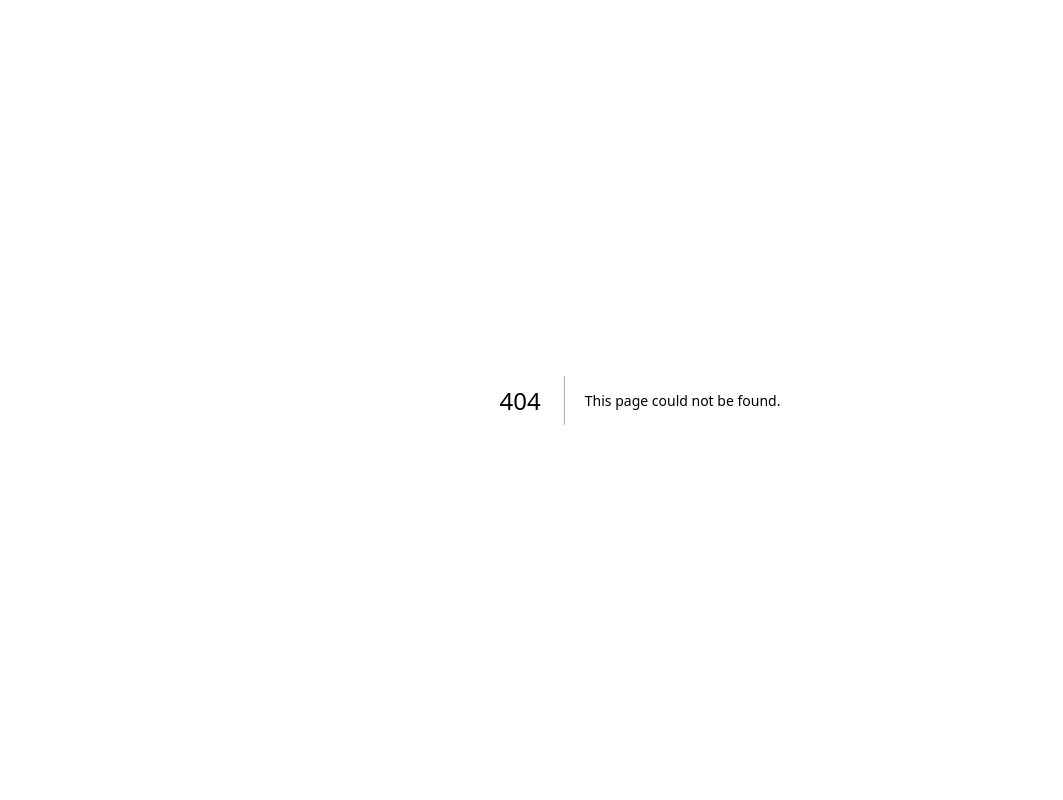
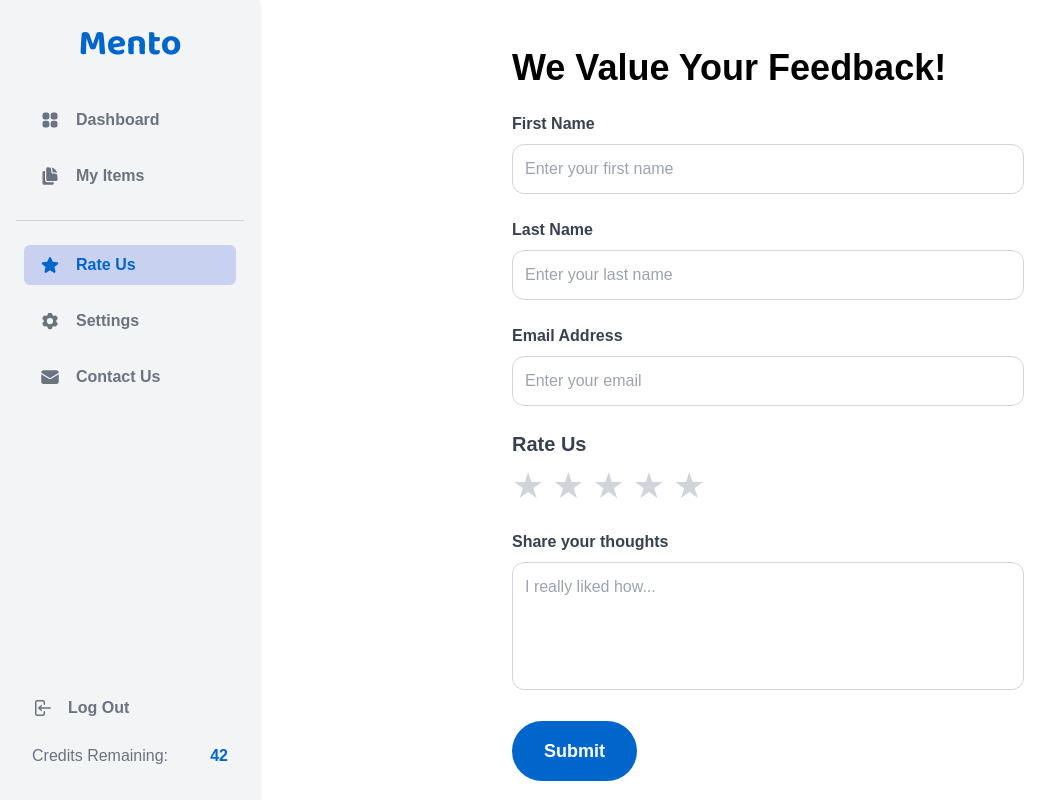
Before and after one commit to jsanch387/mento-app, a Next.js app: page /dashboard/rate in a window 1280 px wide. Before the commit this address had no page. Shown: the whole page, without its empty margins (0-1063 px from the left). Built offline with nearby package versions, Linux system fonts and the light colour scheme.

Commit message:
rating feature

```diff
--- /dev/null
+++ b/app/dashboard/rate/page.tsx
@@ -0,0 +1,47 @@
+"use client";
+
+import React, { useState } from "react";
+import RatingForm from "@/app/features/rating/RatingForm";
+import { submitUserFeedback } from "@/app/features/rating/api/rating-api";
+
+export default function RatePage() {
+  const [submissionStatus, setSubmissionStatus] = useState<{
+    success: boolean;
+    message: string;
+  } | null>(null);
+
+  const handleFormSubmit = async (data: {
+    firstName: string;
+    lastName: string;
+    email: string;
+    rating: number;
+    comment: string;
+  }) => {
+    try {
+      const response = await submitUserFeedback(data);
+      setSubmissionStatus({ success: true, message: response.message });
+    } catch (error: any) {
+      setSubmissionStatus({
+        success: false,
+        message: error.message || "Failed to submit feedback.",
+      });
+    }
+  };
+
+  return (
+    <div className="min-h-screen flex  justify-center px-6">
+      {/* Show Success/Error Message */}
+      {submissionStatus ? (
+        <div
+          className={`text-center text-4xl font-semibold ${
+            submissionStatus.success ? "text-green-600" : "text-red-600"
+          }`}
+        >
+          {submissionStatus.message}
+        </div>
+      ) : (
+        <RatingForm onSubmit={handleFormSubmit} />
+      )}
+    </div>
+  );
+}
--- a/app/features/create-lesson-plan/api/create-lesson-plan.ts
+++ b/app/features/create-lesson-plan/api/create-lesson-plan.ts
@@ -16,7 +16,7 @@ export const createLessonPlan = async ({
   additionalDetails?: string;
 }): Promise<CreateLessonPlanResponse> => {
   try {
-    const response = await apiClient.post("/lesson-plan", {
+    const response = await apiClient.post("/lesson-plans", {
       gradeLevel,
       subject,
       duration,
--- a/app/features/dashboard/components/SideNavLinks.tsx
+++ b/app/features/dashboard/components/SideNavLinks.tsx
@@ -22,7 +22,7 @@ const primaryLinks = [
 ];
 
 const secondaryLinks = [
-  { name: "Rate Us", href: "/rate", icon: StarIcon },
+  { name: "Rate Us", href: "/dashboard/rate", icon: StarIcon },
   { name: "Settings", href: "/dashboard/settings", icon: Cog6ToothIcon },
   { name: "Contact Us", href: "/contact", icon: EnvelopeIcon },
 ];
--- /dev/null
+++ b/app/features/rating/RatingForm.tsx
@@ -0,0 +1,102 @@
+"use client";
+
+import React, { useState } from "react";
+import Input from "@/app/shared/components/Input";
+import Button from "@/app/shared/components/Button";
+import StarRating from "@/app/shared/components/StarRating";
+
+const RatingForm = ({ onSubmit }: { onSubmit: (data: any) => void }) => {
+  const [firstName, setFirstName] = useState("");
+  const [lastName, setLastName] = useState("");
+  const [email, setEmail] = useState("");
+  const [rating, setRating] = useState(0);
+  const [comment, setComment] = useState("");
+
+  const handleSubmit = (e: React.FormEvent) => {
+    e.preventDefault();
+    onSubmit({
+      firstName,
+      lastName,
+      email,
+      rating,
+      comment,
+    });
+  };
+
+  return (
+    <form
+      className="space-y-6 w-full max-w-lg mx-auto rounded-lg"
+      onSubmit={handleSubmit}
+    >
+      <h1 className="text-4xl font-bold mb-6 text-left">
+        We Value Your Feedback!
+      </h1>
+      {/* First Name */}
+      <Input
+        id="firstName"
+        name="firstName"
+        type="text"
+        label="First Name"
+        placeholder="Enter your first name"
+        value={firstName}
+        onChange={(e) => setFirstName(e.target.value)}
+        required
+      />
+
+      {/* Last Name */}
+      <Input
+        id="lastName"
+        name="lastName"
+        type="text"
+        label="Last Name"
+        placeholder="Enter your last name"
+        value={lastName}
+        onChange={(e) => setLastName(e.target.value)}
+        required
+      />
+
+      {/* Email */}
+      <Input
+        id="email"
+        name="email"
+        type="email"
+        label="Email Address"
+        placeholder="Enter your email"
+        value={email}
+        onChange={(e) => setEmail(e.target.value)}
+        required
+      />
+
+      {/* Star Rating */}
+      <div>
+        <label className="block text-xl font-semibold text-gray-700 mb-2">
+          Rate Us
+        </label>
+        <StarRating rating={rating} onRate={(rate) => setRating(rate)} />
+      </div>
+
+      {/* Comments */}
+      <div className="space-y-2">
+        <label
+          htmlFor="comment"
+          className="block text-md font-semibold text-gray-700"
+        >
+          Share your thoughts
+        </label>
+        <textarea
+          id="comment"
+          name="comment"
+          placeholder="I really liked how..."
+          value={comment}
+          onChange={(e) => setComment(e.target.value)}
+          className="p-3 w-full border border-gray-300 rounded-xl focus:outline-none focus:ring-2 focus:ring-primary h-32 resize-none"
+        />
+      </div>
+
+      {/* Submit Button */}
+      <Button label="Submit" size="large" />
+    </form>
+  );
+};
+
+export default RatingForm;
--- /dev/null
+++ b/app/features/rating/api/rating-api.ts
@@ -0,0 +1,28 @@
+// src/app/lib/utils/api/rating.ts
+import apiClient from "@/app/lib/utils/api/apiClient";
+
+interface RatingData {
+  firstName: string;
+  lastName: string;
+  email: string;
+  rating: number;
+  comment?: string;
+}
+
+/**
+ * Submit user feedback to the backend API.
+ * @param data - User rating form data
+ * @returns Confirmation message from backend
+ */
+export const submitUserFeedback = async (data: RatingData) => {
+  try {
+    const response = await apiClient.post("/rating", data);
+    return response.data; // Backend returns success message
+  } catch (error: any) {
+    console.error("Error submitting feedback:", error.message);
+    throw new Error(
+      error.response?.data?.error ||
+        "Failed to submit feedback. Please try again."
+    );
+  }
+};
--- a/app/rate/page.tsx
+++ /dev/null
@@ -1,7 +0,0 @@
-export default function RatePage() {
-  return (
-    <div className="min-h-screen flex flex-col items-center justify-center bg-gray-100">
-      <h1 className="text-3xl font-bold mb-6">Rate</h1>
-    </div>
-  );
-}
--- /dev/null
+++ b/app/shared/components/StarRating.tsx
@@ -0,0 +1,34 @@
+"use client";
+
+import React, { useState } from "react";
+
+interface StarRatingProps {
+  rating: number; // Current rating value
+  onRate: (rating: number) => void; // Callback to handle rating selection
+}
+
+const StarRating: React.FC<StarRatingProps> = ({ rating, onRate }) => {
+  const [hoverRating, setHoverRating] = useState(0);
+
+  return (
+    <div className="flex space-x-2">
+      {[1, 2, 3, 4, 5].map((star) => (
+        <span
+          key={star}
+          onMouseEnter={() => setHoverRating(star)}
+          onMouseLeave={() => setHoverRating(0)}
+          onClick={() => onRate(star)}
+          className={`cursor-pointer text-4xl ${
+            (hoverRating || rating) >= star
+              ? "text-yellow-400"
+              : "text-gray-300"
+          }`}
+        >
+          ★
+        </span>
+      ))}
+    </div>
+  );
+};
+
+export default StarRating;
```
